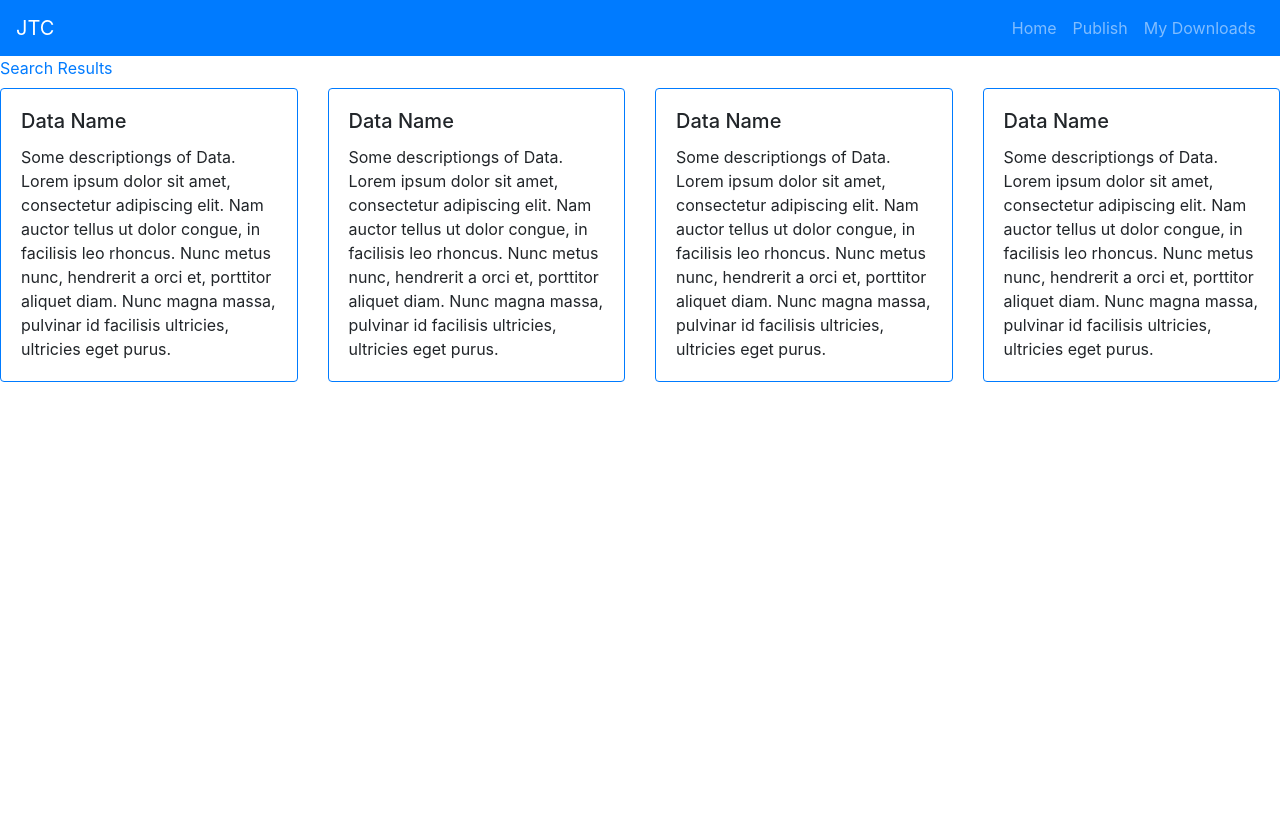
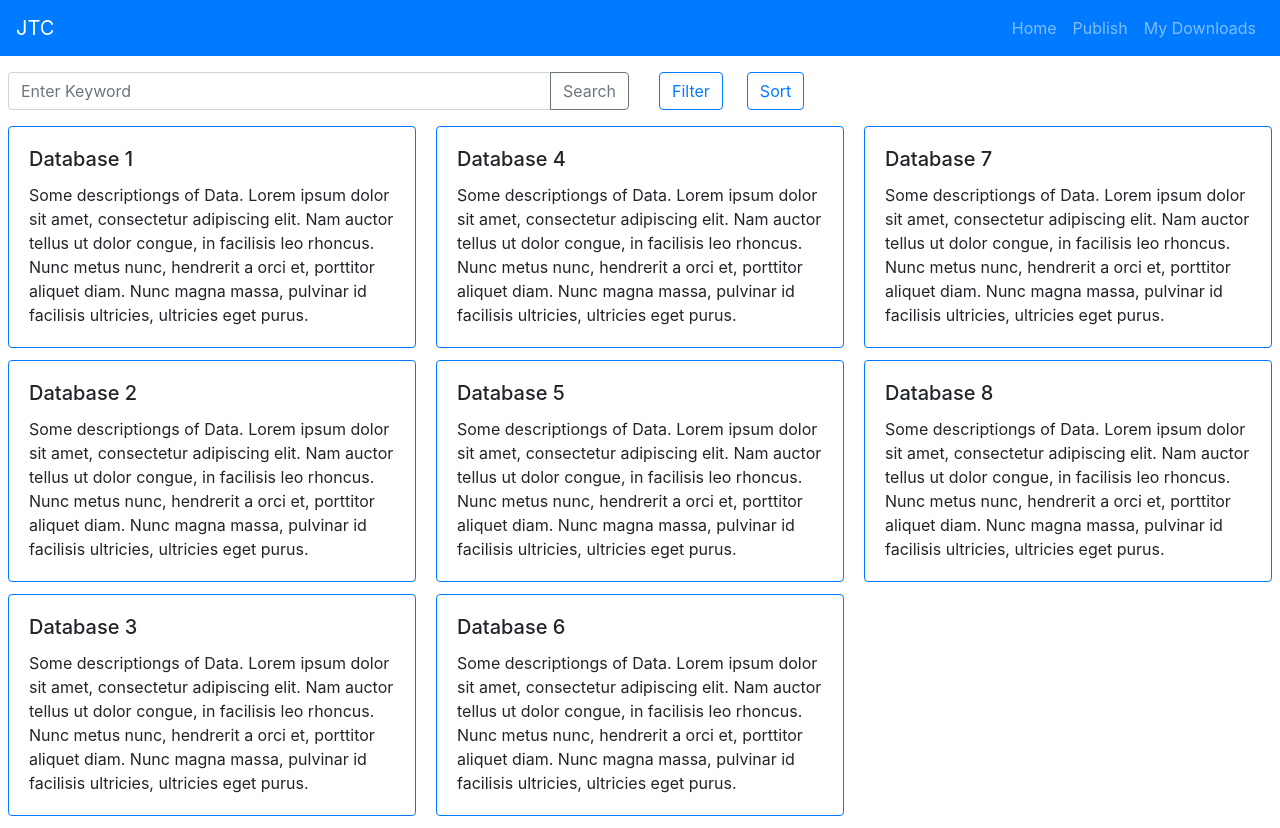
Before and after one commit to Tharindu92/Data-Catalog, a React (Create React App) app: page /Search in a window 1280 px wide. Before the commit the page ends 800 px from the top, so only its background shows below. Built offline with nearby package versions, Linux system fonts and the light colour scheme.

Commit message:
added search result page components and interactions.

```diff
--- a/package.json
+++ b/package.json
@@ -3,6 +3,8 @@
   "version": "0.1.0",
   "private": true,
   "dependencies": {
+    "@material-ui/core": "^4.9.7",
+    "@material-ui/icons": "^4.9.1",
     "@testing-library/jest-dom": "^4.2.4",
     "@testing-library/react": "^9.5.0",
     "@testing-library/user-event": "^7.2.1",
@@ -11,7 +13,8 @@
     "react-bootstrap": "^1.0.0-beta.17",
     "react-dom": "^16.13.0",
     "react-router-dom": "^5.1.2",
-    "react-scripts": "3.4.0"
+    "react-scripts": "3.4.0",
+    "react-swipeable-views": "^0.13.9"
   },
   "scripts": {
     "start": "react-scripts start",
--- /dev/null
+++ b/src/components/DatabaseCard.js
@@ -0,0 +1,23 @@
+import React from "react";
+
+import InputGroup from "react-bootstrap/InputGroup";
+import FormControl from "react-bootstrap/FormControl";
+import Button from "react-bootstrap/Button";
+import Card from "react-bootstrap/Card";
+
+export default function DatabaseCard({ database }) {
+  return (
+    <Card border="primary" style={{ width: "100%" }}>
+      <Card.Body>
+        <Card.Title>{database.name}</Card.Title>
+        <Card.Text>
+          Some descriptiongs of Data. Lorem ipsum dolor sit amet, consectetur
+          adipiscing elit. Nam auctor tellus ut dolor congue, in facilisis leo
+          rhoncus. Nunc metus nunc, hendrerit a orci et, porttitor aliquet diam.
+          Nunc magna massa, pulvinar id facilisis ultricies, ultricies eget
+          purus.
+        </Card.Text>
+      </Card.Body>
+    </Card>
+  );
+}
--- /dev/null
+++ b/src/components/DrawerContent.js
@@ -0,0 +1,98 @@
+import React from "react";
+import clsx from "clsx";
+import Drawer from "@material-ui/core/Drawer";
+import Button from "@material-ui/core/Button";
+import PropTypes from "prop-types";
+import SwipeableViews from "react-swipeable-views";
+import { makeStyles, useTheme } from "@material-ui/core/styles";
+import AppBar from "@material-ui/core/AppBar";
+import Tabs from "@material-ui/core/Tabs";
+import Tab from "@material-ui/core/Tab";
+import Typography from "@material-ui/core/Typography";
+import Box from "@material-ui/core/Box";
+
+function TabPanel(props) {
+  const { children, value, index, ...other } = props;
+
+  return (
+    <Typography
+      component="div"
+      role="tabpanel"
+      hidden={value !== index}
+      id={`full-width-tabpanel-${index}`}
+      aria-labelledby={`full-width-tab-${index}`}
+      {...other}
+    >
+      {value === index && <Box p={3}>{children}</Box>}
+    </Typography>
+  );
+}
+
+TabPanel.propTypes = {
+  children: PropTypes.node,
+  index: PropTypes.any.isRequired,
+  value: PropTypes.any.isRequired
+};
+
+function a11yProps(index) {
+  return {
+    id: `full-width-tab-${index}`,
+    "aria-controls": `full-width-tabpanel-${index}`
+  };
+}
+
+const useStyles = makeStyles(theme => ({
+  root: {
+    backgroundColor: theme.palette.background.paper,
+    width: 500
+  }
+}));
+
+export default function DrawerContent({ database }) {
+  const classes = useStyles();
+  const theme = useTheme();
+  const [value, setValue] = React.useState(0);
+
+  const handleChange = (event, newValue) => {
+    setValue(newValue);
+  };
+
+  const handleChangeIndex = index => {
+    setValue(index);
+  };
+
+  return (
+    <div className={classes.root}>
+      <AppBar position="static" color="default">
+        <Tabs
+          value={value}
+          onChange={handleChange}
+          indicatorColor="primary"
+          textColor="primary"
+          variant="fullWidth"
+          aria-label="full width tabs example"
+        >
+          <Tab label="Properties" {...a11yProps(0)} />
+          <Tab label="Preview" {...a11yProps(1)} />
+          <Tab label="Columns" {...a11yProps(2)} />
+        </Tabs>
+      </AppBar>
+      <SwipeableViews
+        axis={theme.direction === "rtl" ? "x-reverse" : "x"}
+        index={value}
+        onChangeIndex={handleChangeIndex}
+      >
+        <TabPanel value={value} index={0} dir={theme.direction}>
+          <h1>{database.name}</h1>
+          <p>{database.description}</p>
+        </TabPanel>
+        <TabPanel value={value} index={1} dir={theme.direction}>
+          Preview
+        </TabPanel>
+        <TabPanel value={value} index={2} dir={theme.direction}>
+          Columns
+        </TabPanel>
+      </SwipeableViews>
+    </div>
+  );
+}
--- a/src/components/NavBar.js
+++ b/src/components/NavBar.js
@@ -2,6 +2,7 @@ import React from "react";
 import "./NavBarCss.css";
 import { Navbar, Nav, Form, Button } from "react-bootstrap";
 import { withRouter } from "react-router-dom";
+import "bootstrap/dist/css/bootstrap.min.css";
 
 const Navigation = props => {
   console.log(props);
--- a/src/components/SearchBar.js
+++ b/src/components/SearchBar.js
@@ -1,24 +1,37 @@
 import React from "react";
-import "../index.css";
-import InputGroup from "react-bootstrap/InputGroup";
-import FormControl from "react-bootstrap/FormControl";
-import Button from "react-bootstrap/Button";
-export class SearchBar extends React.Component {
+import { InputGroup, FormControl, Button } from "react-bootstrap";
+import history from "../history";
+import "bootstrap/dist/css/bootstrap.min.css";
+export default class SearchBar extends React.Component {
+  constructor() {
+    super();
+    this.state = { value: "" };
+  }
+  handleChange = e => {
+    this.setState({ value: e.target.value });
+  };
+  Search() {
+    history.push({
+      pathname: "/Search",
+      search: "?query=" + this.state.value
+    });
+  }
   render() {
     return (
-      <div id="Search bar">
-        <label className="text-primary">Search for database</label>
-        <InputGroup className="mb-3">
+      <InputGroup>
         <FormControl
           placeholder="Enter Keyword"
           aria-label="Enter Keyword"
           aria-describedby="basic-addon2"
+          value={this.state.value}
+          onChange={this.handleChange}
         />
         <InputGroup.Append>
-            <Button variant="outline-secondary">Button</Button>
+          <Button variant="outline-secondary" onClick={() => this.Search()}>
+            Search
+          </Button>
         </InputGroup.Append>
       </InputGroup>
-      </div>
     );
   }
 }
--- /dev/null
+++ b/src/components/SearchDisplay.js
@@ -0,0 +1,56 @@
+import React from "react";
+import "../index.css";
+import InputGroup from "react-bootstrap/InputGroup";
+import FormControl from "react-bootstrap/FormControl";
+import Button from "react-bootstrap/Button";
+import CardColumns from "react-bootstrap/CardColumns";
+import DatabaseCard from "./DatabaseCard";
+
+import { makeStyles } from "@material-ui/core/styles";
+import Drawer from "@material-ui/core/Drawer";
+import DrawerContent from "./DrawerContent";
+
+export default function SearchDisplay({ databaseList }) {
+  const [state, setState] = React.useState({
+    right: false
+  });
+  const [selectedDatabase, setDatabase] = React.useState({
+    name: "test",
+    description: "test description"
+  });
+
+  const toggleDrawer = (open, database) => event => {
+    if (
+      event.type === "keydown" &&
+      (event.key === "Tab" || event.key === "Shift")
+    ) {
+      return;
+    }
+    setDatabase(database);
+    setState({ right: open });
+  };
+
+  const list = () => (
+    <div style={{ width: 500 }}>
+      <DrawerContent database={selectedDatabase} />
+    </div>
+  );
+  return (
+    <div>
+      <CardColumns>
+        {databaseList.map(database => (
+          <a onClick={toggleDrawer(true, database)}>
+            <DatabaseCard database={database} />
+          </a>
+        ))}
+      </CardColumns>
+      <Drawer
+        anchor="right"
+        open={state["right"]}
+        onClose={toggleDrawer(false, {})}
+      >
+        {list()}
+      </Drawer>
+    </div>
+  );
+}
--- a/src/pages/Search.js
+++ b/src/pages/Search.js
@@ -1,68 +1,70 @@
 import React from "react";
-import Card from "react-bootstrap/Card";
-import InputGroup from "react-bootstrap/InputGroup";
-import FormControl from "react-bootstrap/FormControl";
-import Button from "react-bootstrap/Button";
-import CardDeck from "react-bootstrap/CardDeck";
+import SearchDisplay from "../components/SearchDisplay";
+import SearchBar from "../components/SearchBar";
+import { Row, Col, Button } from "react-bootstrap";
+import "bootstrap/dist/css/bootstrap.min.css";
+
+const databaseList = [
+  {
+    name: "Database 1",
+    description:
+      "Some descriptiongs of Data. Lorem ipsum dolor sit amet, consectetur adipiscing elit.Nam auctor tellus ut dolor congue"
+  },
+  {
+    name: "Database 2",
+    description:
+      "Some descriptiongs of Data. Lorem ipsum dolor sit amet, consecteturadipiscing elit.Nam auctor tellus ut dolor congue"
+  },
+  {
+    name: "Database 3",
+    description:
+      "Some descriptiongs of Data. Lorem ipsum dolor sit amet, consecteturadipiscing elit.Nam auctor tellus ut dolor congue"
+  },
+  {
+    name: "Database 4",
+    description:
+      "Some descriptiongs of Data. Lorem ipsum dolor sit amet, consecteturadipiscing elit.Nam auctor tellus ut dolor congue"
+  },
+  {
+    name: "Database 5",
+    description:
+      "Some descriptiongs of Data. Lorem ipsum dolor sit amet, consecteturadipiscing elit.Nam auctor tellus ut dolor congue"
+  },
+  {
+    name: "Database 6",
+    description:
+      "Some descriptiongs of Data. Lorem ipsum dolor sit amet, consecteturadipiscing elit.Nam auctor tellus ut dolor congue"
+  },
+  {
+    name: "Database 7",
+    description:
+      "Some descriptiongs of Data. Lorem ipsum dolor sit amet, consecteturadipiscing elit.Nam auctor tellus ut dolor congue"
+  },
+  {
+    name: "Database 8",
+    description:
+      "Some descriptiongs of Data. Lorem ipsum dolor sit amet, consecteturadipiscing elit.Nam auctor tellus ut dolor congue"
+  }
+];
 
 export default class extends React.Component {
   render() {
     return (
-      <div id="Search bar">
-        <label className="text-primary">Search Results</label>
-        <CardDeck>
-          <Card border="primary" style={{ width: "18rem" }}>
-            <Card.Body>
-              <Card.Title>Data Name</Card.Title>
-              <Card.Text>
-                Some descriptiongs of Data. Lorem ipsum dolor sit amet,
-                consectetur adipiscing elit. Nam auctor tellus ut dolor congue,
-                in facilisis leo rhoncus. Nunc metus nunc, hendrerit a orci et,
-                porttitor aliquet diam. Nunc magna massa, pulvinar id facilisis
-                ultricies, ultricies eget purus.
-              </Card.Text>
-            </Card.Body>
-          </Card>
-
-          <Card border="primary" style={{ width: "18rem" }}>
-            <Card.Body>
-              <Card.Title>Data Name</Card.Title>
-              <Card.Text>
-                Some descriptiongs of Data. Lorem ipsum dolor sit amet,
-                consectetur adipiscing elit. Nam auctor tellus ut dolor congue,
-                in facilisis leo rhoncus. Nunc metus nunc, hendrerit a orci et,
-                porttitor aliquet diam. Nunc magna massa, pulvinar id facilisis
-                ultricies, ultricies eget purus.
-              </Card.Text>
-            </Card.Body>
-          </Card>
-
-          <Card border="primary" style={{ width: "18rem" }}>
-            <Card.Body>
-              <Card.Title>Data Name</Card.Title>
-              <Card.Text>
-                Some descriptiongs of Data. Lorem ipsum dolor sit amet,
-                consectetur adipiscing elit. Nam auctor tellus ut dolor congue,
-                in facilisis leo rhoncus. Nunc metus nunc, hendrerit a orci et,
-                porttitor aliquet diam. Nunc magna massa, pulvinar id facilisis
-                ultricies, ultricies eget purus.
-              </Card.Text>
-            </Card.Body>
-          </Card>
-
-          <Card border="primary" style={{ width: "18rem" }}>
-            <Card.Body>
-              <Card.Title>Data Name</Card.Title>
-              <Card.Text>
-                Some descriptiongs of Data. Lorem ipsum dolor sit amet,
-                consectetur adipiscing elit. Nam auctor tellus ut dolor congue,
-                in facilisis leo rhoncus. Nunc metus nunc, hendrerit a orci et,
-                porttitor aliquet diam. Nunc magna massa, pulvinar id facilisis
-                ultricies, ultricies eget purus.
-              </Card.Text>
-            </Card.Body>
-          </Card>
-        </CardDeck>
+      <div>
+        <Row className="align-items-center mb-3 mt-3">
+          <Col className="ml-2">
+            <SearchBar />
+          </Col>
+          <Col>
+            <Button variant="outline-primary">Filter</Button>
+            <Button variant="outline-primary" className="ml-4">
+              Sort
+            </Button>
+          </Col>
+        </Row>
+        <div className="ml-2 mr-2">
+          <SearchDisplay databaseList={databaseList} />
+        </div>
       </div>
     );
   }
```
Also changed, not shown: 2 other files (tests, documents, lock files or other folders). Lines whose indentation alone changed are shown as unchanged.
